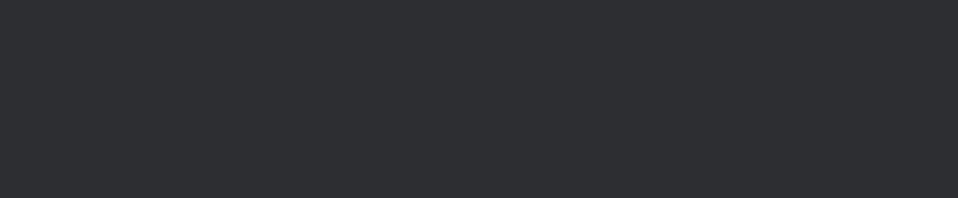
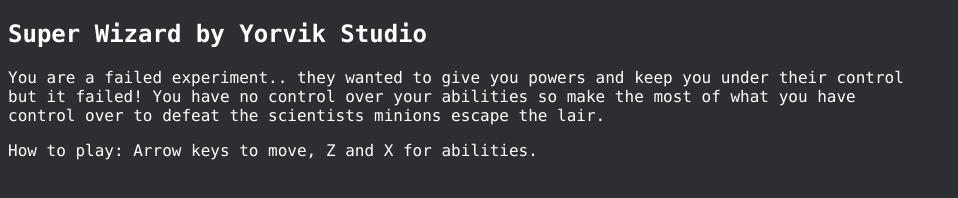
Before and after one commit to JorvikStudio/GMTK2020, a website: page index.html in a window 1280 px wide. Shown: the whole page, without its empty margins (0-958 px from the left). Drawn offline with Linux system fonts and the light colour scheme.

Commit message:
Added tutorial and story synopsis to index

```diff
--- a/index.html
+++ b/index.html
@@ -8,6 +8,13 @@
 
 <body style="background-color:#2d2e32;">
     <div id="phaserGame" align="center"></div>
+    <div>
+    	<h2 style="color: white; font-family: Consolas">Super Wizard by Yorvik Studio</h2>
+    	<p style="color: white; font-family: Consolas">You are a failed experiment.. they wanted to give you powers and keep you under their control
+    		<br>but it failed! You have no control over your abilities so make the most of what you have
+    		<br>control over to defeat the scientists minions escape the lair.</p>
+    	<p style="color: white; font-family: Consolas">How to play: Arrow keys to move, Z and X for abilities.</p>
+    </div>
 </body>
 
 </html>
```
